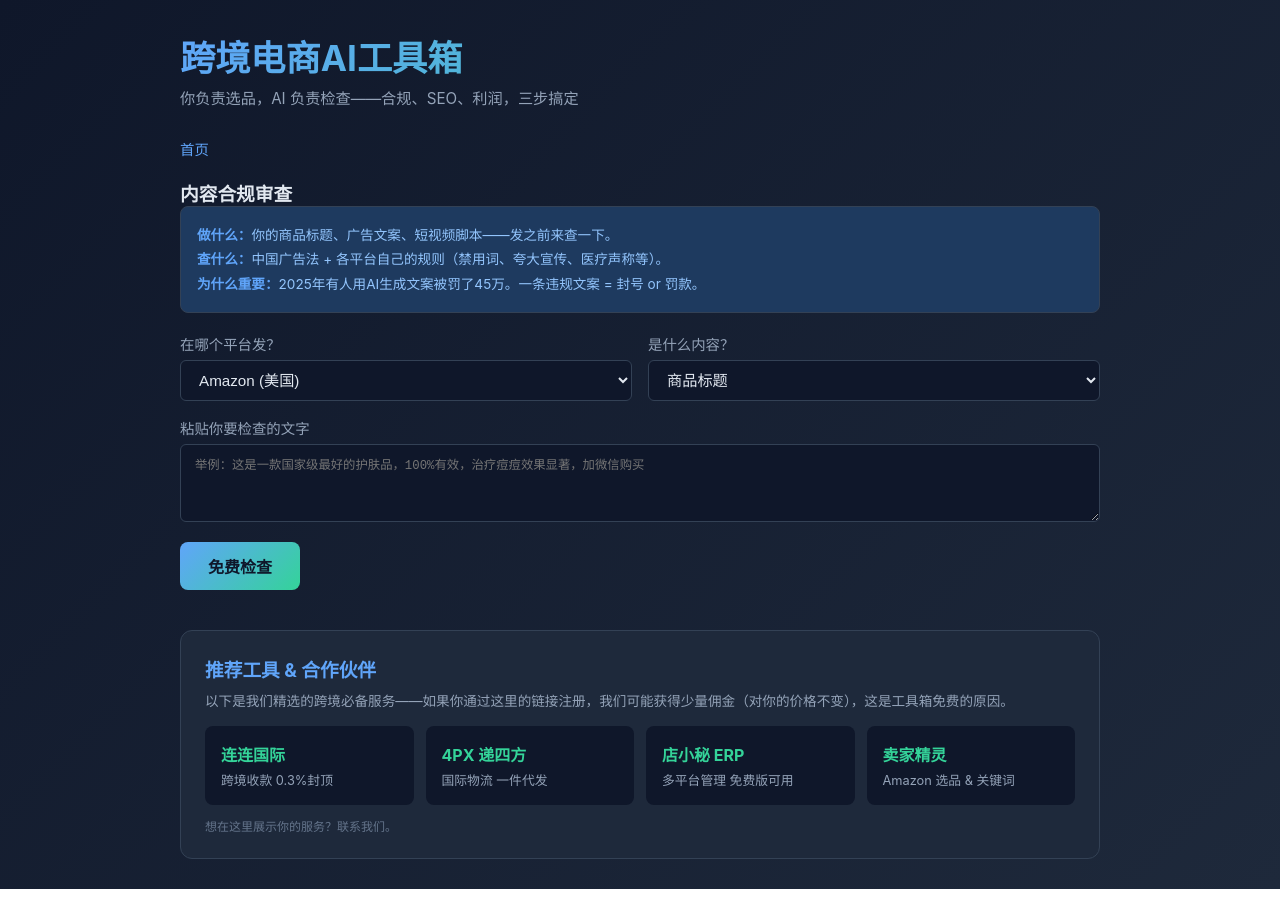
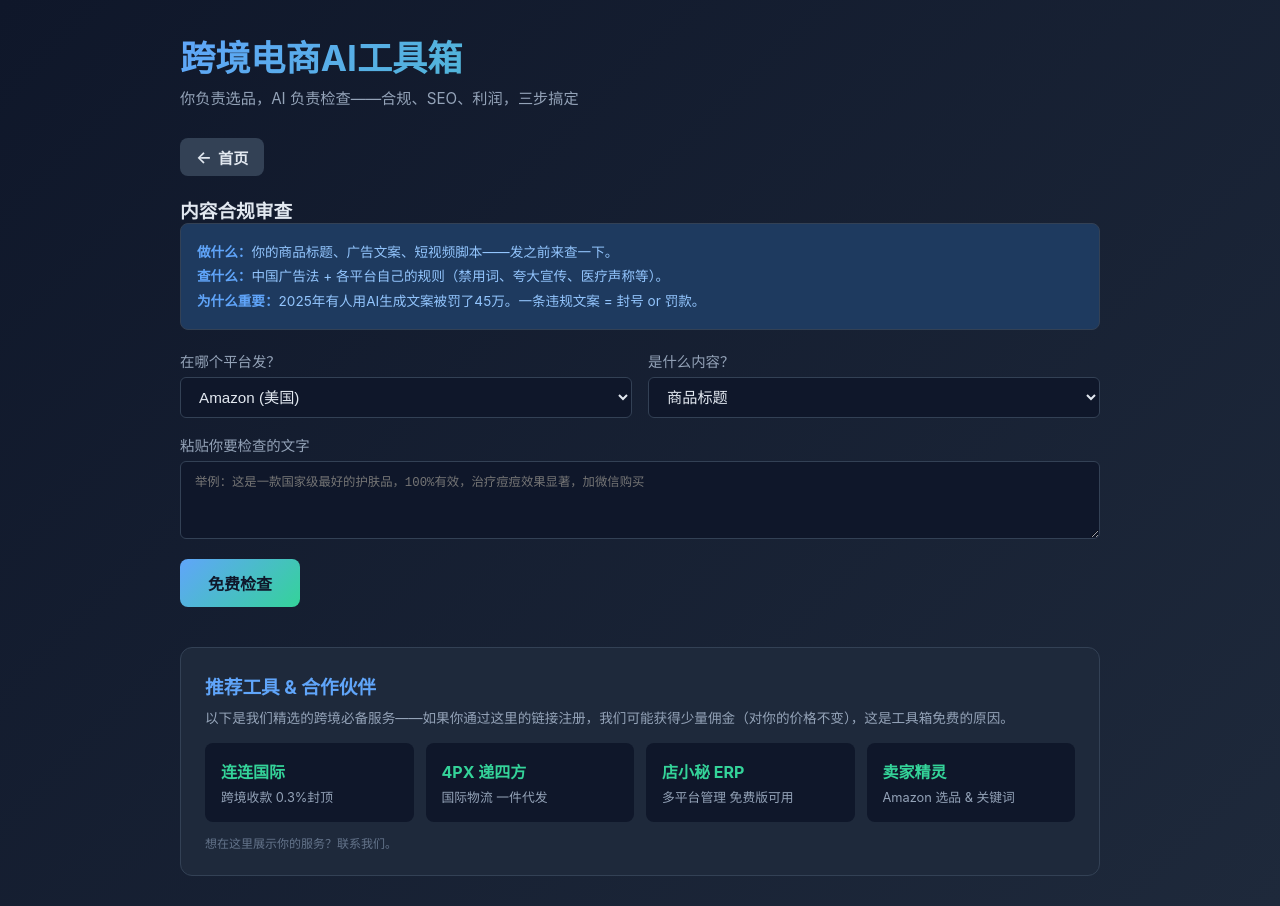
Before and after one commit to chenen900/auto-token-earn, a website: page aliyun-fc/public/toolbox.html in a window 1280 px wide. Both pictures are taken after a click on the element 326 px from the left and 255 px from the top of the page. Drawn offline with nearby package versions, Linux system fonts and the light colour scheme.

Commit message:
fix: prominent back/home button with background and arrow

```diff
--- a/aliyun-fc/public/toolbox.html
+++ b/aliyun-fc/public/toolbox.html
@@ -21,8 +21,9 @@ h1{font-size:2.2em;background:linear-gradient(135deg,#60a5fa,#34d399);-webkit-ba
 .card .badge{position:absolute;top:12px;right:12px;background:#60a5fa;color:#0f172a;padding:2px 8px;border-radius:10px;font-size:0.7em;font-weight:700}
 .tool-panel{display:none}
 .tool-panel.active{display:block}
-.back-link{color:#60a5fa;cursor:pointer;font-size:0.9em;margin-bottom:20px;display:inline-block}
-.back-link:hover{text-decoration:underline}
+.back-link{display:inline-flex;align-items:center;gap:6px;color:#e2e8f0;cursor:pointer;font-size:0.95em;margin-bottom:20px;padding:8px 16px;background:#334155;border-radius:8px;transition:.2s;font-weight:600}
+.back-link:hover{background:#475569;color:#fff}
+.back-link:before{content:'←';font-size:1.1em}
 label{display:block;color:#94a3b8;margin-bottom:6px;font-size:0.9em}
 textarea,input[type=text],select{width:100%;padding:10px 14px;background:#0f172a;border:1px solid #334155;border-radius:6px;color:#e2e8f0;font-size:0.95em;margin-bottom:16px;resize:vertical}
 textarea:focus,input:focus,select:focus{outline:none;border-color:#60a5fa}
```
